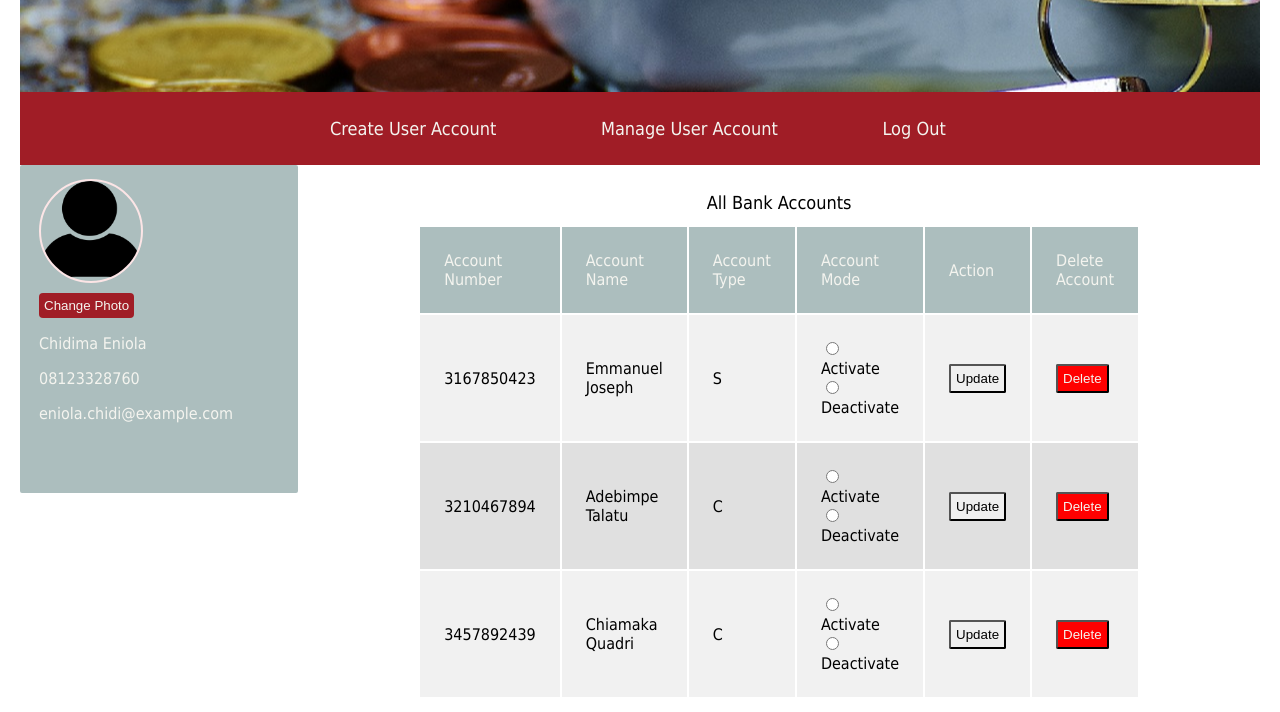
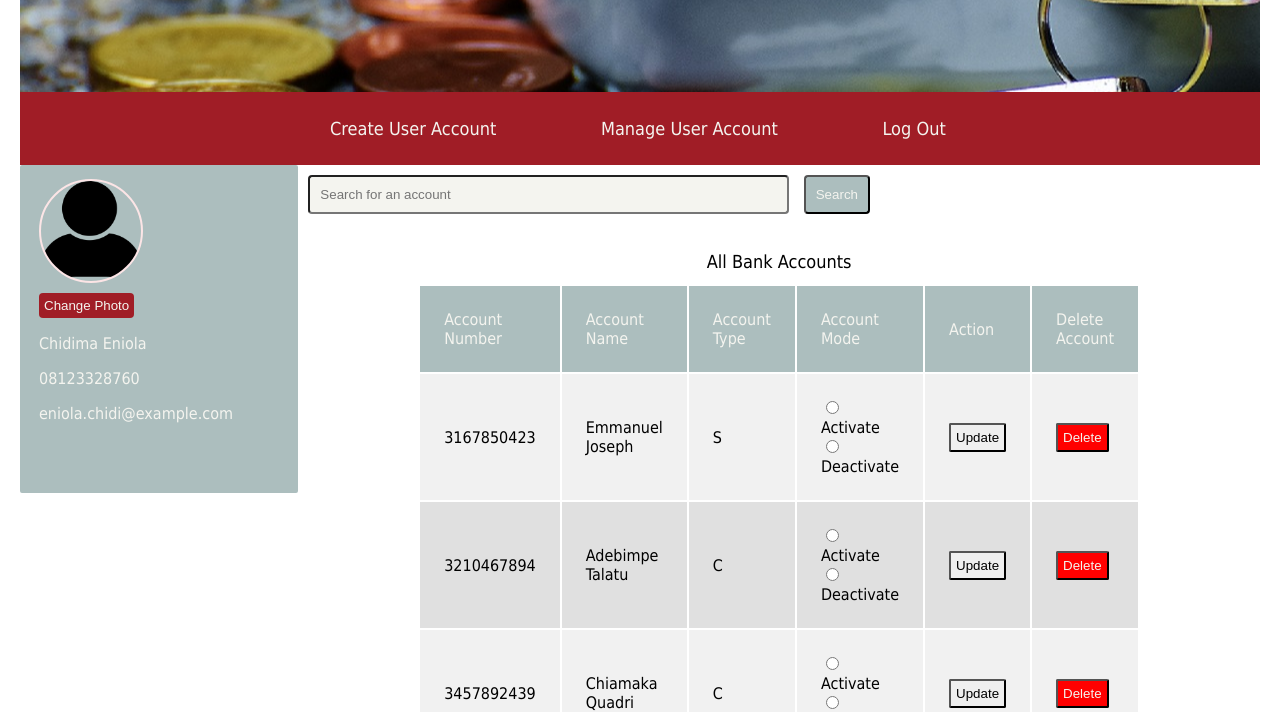
Before and after one commit to Hadeneekeh/Banka, a plain HTML site: page UI/manage-account.html in a window 1280 px wide. Shown: the part 88-800 px from the top of the page. Drawn offline with Linux system fonts and the light colour scheme.

Commit message:
[feature #164702081] include search to view a specific account on the account management page

```diff
--- a/UI/dashboard.css
+++ b/UI/dashboard.css
@@ -169,7 +169,7 @@ input[type=button]:hover {
 input[type=submit]:hover {
     background: #a01d26;
 }
-input[type=number], input[type=text], input[type=email] {
+input[type=number], input[type=text], input[type=email], input[type=search] {
     background: #f4f4ef;
     color: #20232a;
     border-radius: 4px;
@@ -246,7 +246,13 @@ td button {
     overflow: auto;
     flex-flow: row wrap;
 }
-
+#search {
+    padding: 10px;
+    cursor: pointer;
+    border-radius: 4px;
+    background: #acbebe;
+    color: #f4f4ef;
+}
 
 
 
--- a/UI/manage-account.html
+++ b/UI/manage-account.html
@@ -36,6 +36,11 @@
             </aside>
 
             <div id="acctTable">
+                <div>
+                    <input type="search" id="acctSearch" name="q" placeholder="Search for an account">
+                    <button id="search">Search</button>
+                </div>
+                <div id="searchResult"></div>
                 <table>
                     <caption>All Bank Accounts</caption>
                     <thead>
```
Lines whose indentation alone changed are shown as unchanged.
